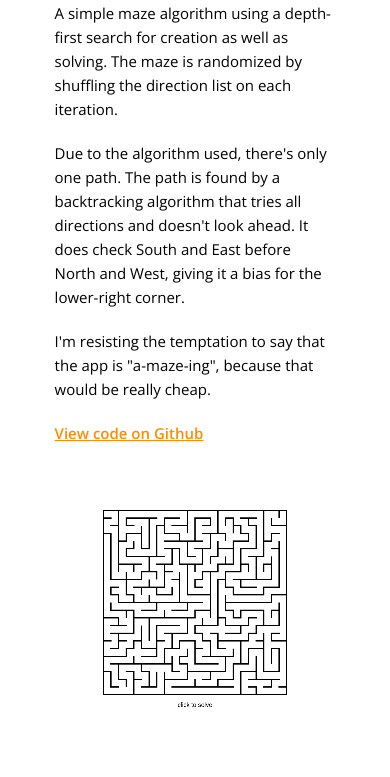
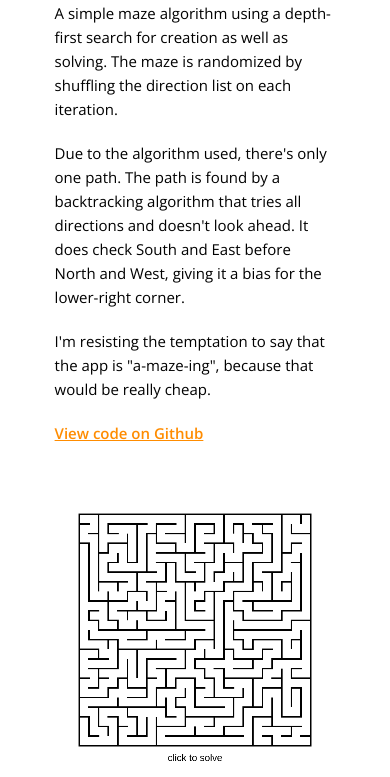
Before and after one commit to fwend/Site, a plain HTML site: page features/maze.html in a window 390 px wide. Shown: the part 181-958 px from the top of the page. Drawn offline with nearby package versions, Linux system fonts and the light colour scheme.

Commit message:
tweak maze

```diff
--- a/features/maze.html
+++ b/features/maze.html
@@ -10,8 +10,8 @@
     <style>
         canvas {
             display: block;
-            height: clamp(200px, 55vw, 700px);
-            width: clamp(200px, 55vw, 700px);
+            height: clamp(270px, 55vw, 700px);
+            width: clamp(270px, 55vw, 700px);
             margin: 50px auto 0;
             border: 0;
         }
--- a/js/maze/maze.js
+++ b/js/maze/maze.js
@@ -18,7 +18,7 @@ let maze;
 let solution;
 let solved = false;
 
-g.font = '20px sans-serif';
+g.font = '25px sans-serif';
 
 canvas.addEventListener('click', async function () {
     if (solved) {
@@ -62,9 +62,7 @@ async function solve(pos) {
     const c = Math.floor(pos % nCols);
     const r = Math.floor(pos / nCols);
 
-    const dirList = Dir.dirList();
-
-    for (const dir of dirList) {
+    for (const dir of Dir.dirList()) {
         const nc = c + dir.dx;
         const nr = r + dir.dy;
         if (withinBounds(nr, nc) && (maze[r][c] & dir.bit) !== 0
```
